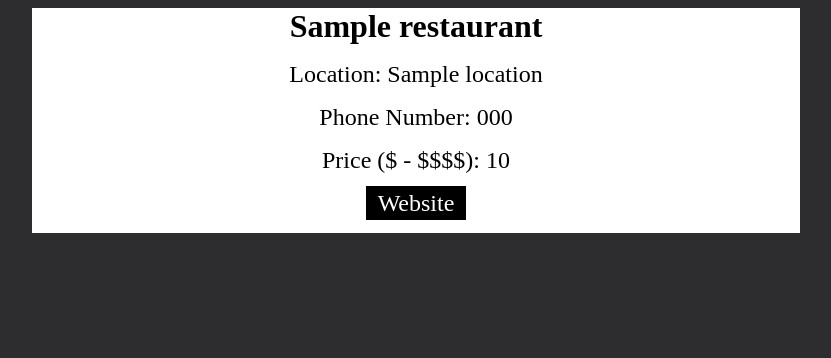
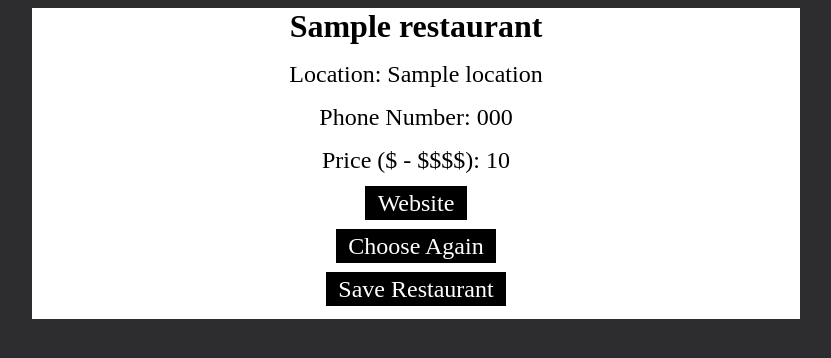
Before and after one commit to estrellafel/pythonProjectCs224, a Flask app: template templates/restaurant.html in a window 1280 px wide. Shown: the part 35-393 px from the top of the page, without its empty margins (224-1055 px from the left). Run offline with Flask 2, Linux system fonts and the light colour scheme; the template is opened without the code that fills it: most values are stand-ins (such as "Sample title", 1, 10 or a date in 2020).

Commit message:
choose again button implemented with the error handling for the feature

```diff
--- a/main.py
+++ b/main.py
@@ -25,6 +25,41 @@ fd = Form_Data() # Used to keep track of the form data that is entered by the us
 def home():
     #general_api()
     return render_template('home.html', error = error)
+
+@app.route("/choose_again")
+def choose_again():
+    params = dict()
+    if fd.get_term() != '':
+        params['term'] = fd.get_term()
+    if fd.get_location() != '':
+        params['location'] = fd.get_location()
+    if fd.get_categories() != '':
+        params['categories'] != fd.get_categories()
+    if fd.get_radius() != '':
+        params['radius'] = fd.get_radius()
+    if fd.get_price() != '':
+        params['price'] = fd.get_price()
+
+    response = requests.get(search_api_url, headers=headers, params=params, timeout=10)
+    data = response.json()
+    if data is None or 'total' not in data.keys():
+        return render_template('restaurant.html', error = True)
+    if data['total'] == 0:
+        return render_template('restaurant.html', error = True)
+
+    seen = set()
+    filtered_restaurants = []
+    for restaurant in data['businesses']:
+        if restaurant['name'] not in seen:
+            seen.add(restaurant['name'])
+            filtered_restaurants.append(restaurant)
+
+    rand_restaurant = filtered_restaurants[randint(0, len(filtered_restaurants) - 1)]
+
+    res = fill_restaurant(rand_restaurant)
+
+    return render_template('restaurant.html', restaurant = res)
+
 
 @app.route('/restaurant', methods =["GET", "POST"])
 def get_form():
@@ -56,9 +91,7 @@ def get_form():
     rand_restaurant = filtered_restaurants[randint(0, len(filtered_restaurants) - 1)]
 
     res = fill_restaurant(rand_restaurant)
-
     return render_template('restaurant.html', restaurant = res)
-    #return render_template('home.html', error = error, name = rand_restaurant['name'], imgUrl = rand_restaurant['image_url'], fd = fd)
 
 @app.route('/home', methods =["GET", "POST"])
 def take_back_to_home():
--- a/static/restaurant.css
+++ b/static/restaurant.css
@@ -2,8 +2,16 @@
     padding: 0;
     margin: 0;
 }
+
 body {
     background-color: #2d2d30;
+}
+
+h1 {
+    color: red;
+    margin: 0 auto;
+    text-align: center;
+    margin-bottom: 4vh;
 }
 
 body > nav {
@@ -67,16 +75,18 @@ body > div.restaurant > div.item > p.r_price {
     font-size: 1.5em;
 }
 
-body > div.restaurant > div.item > a.r_url {
+body > div.restaurant > div.item > a {
     color: white;
     text-decoration: none;
     font-size: 1.5em;
     background-color: black;
     padding-top: 0.5vh;
     padding-bottom: 0.5vh;
+    padding-right: 1vw;
+    padding-left: 1vw;
 }
 
-body > div.restaurant > div.item > a.r_url:hover {
+body > div.restaurant > div.item > a:hover {
     background-color: gray;
     cursor: pointer;
 }
--- a/templates/restaurant.html
+++ b/templates/restaurant.html
@@ -7,6 +7,9 @@
         <nav>
             <a href="/home">Back</a>
         </nav>
+        {% if error %}
+            <h1 id="error">An error has occured in the program!</h1>
+        {% else %}
             <div class="restaurant">
                 <div class="item">
                     <h2 class="r_name">{{restaurant.name}}</h2>
@@ -21,8 +24,15 @@
                     <p class="r_price">Price ($ - $$$$): {{restaurant.price}}</p>
                 </div>
                 <div class="item">
-                <a href="{{restaurant.url}}" class="r_url">&nbsp&nbspWebsite&nbsp&nbsp</p>
+                    <a href="{{restaurant.url}}">Website</a>
+                </div>
+                <div class="item">
+                    <a href="/choose_again" class="user_option">Choose Again</a>
+                </div>
+                <div class="item">
+                    <a href="/" class="user_option">Save Restaurant</a>
                 </div>
             </div>
+        {% endif %}
     </body>
 </html>
```
Lines whose indentation alone changed are shown as unchanged.
